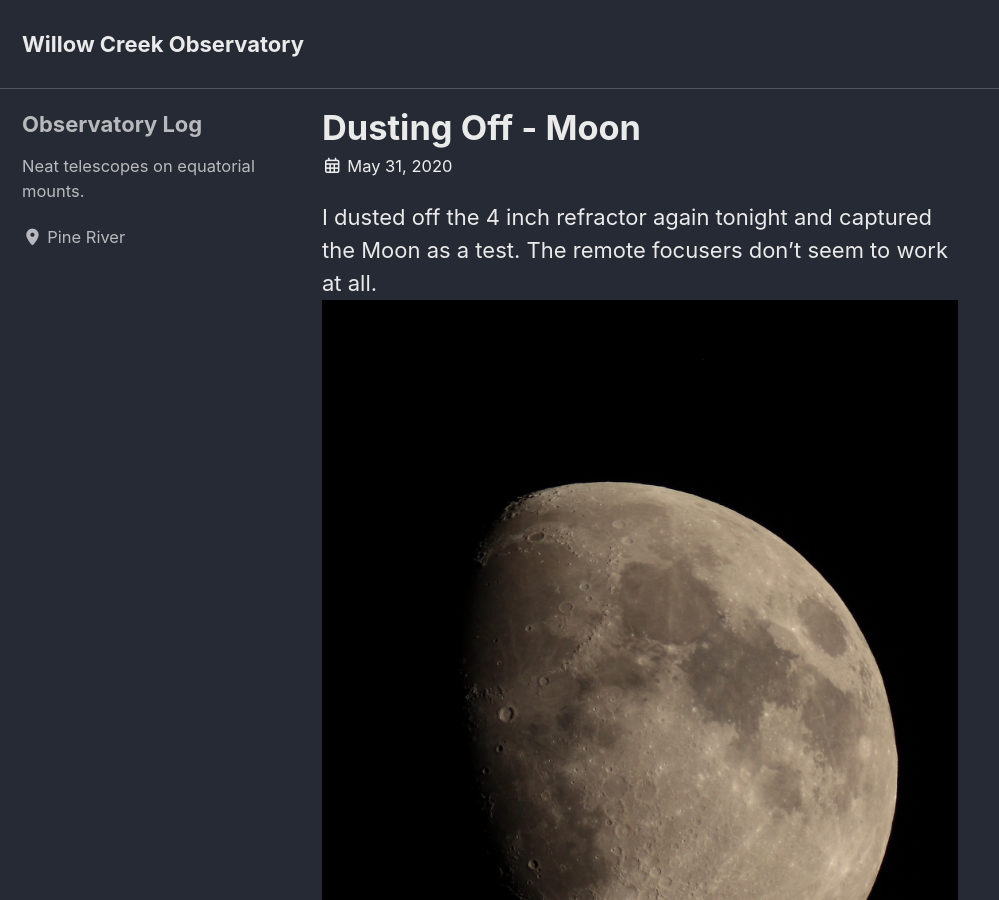
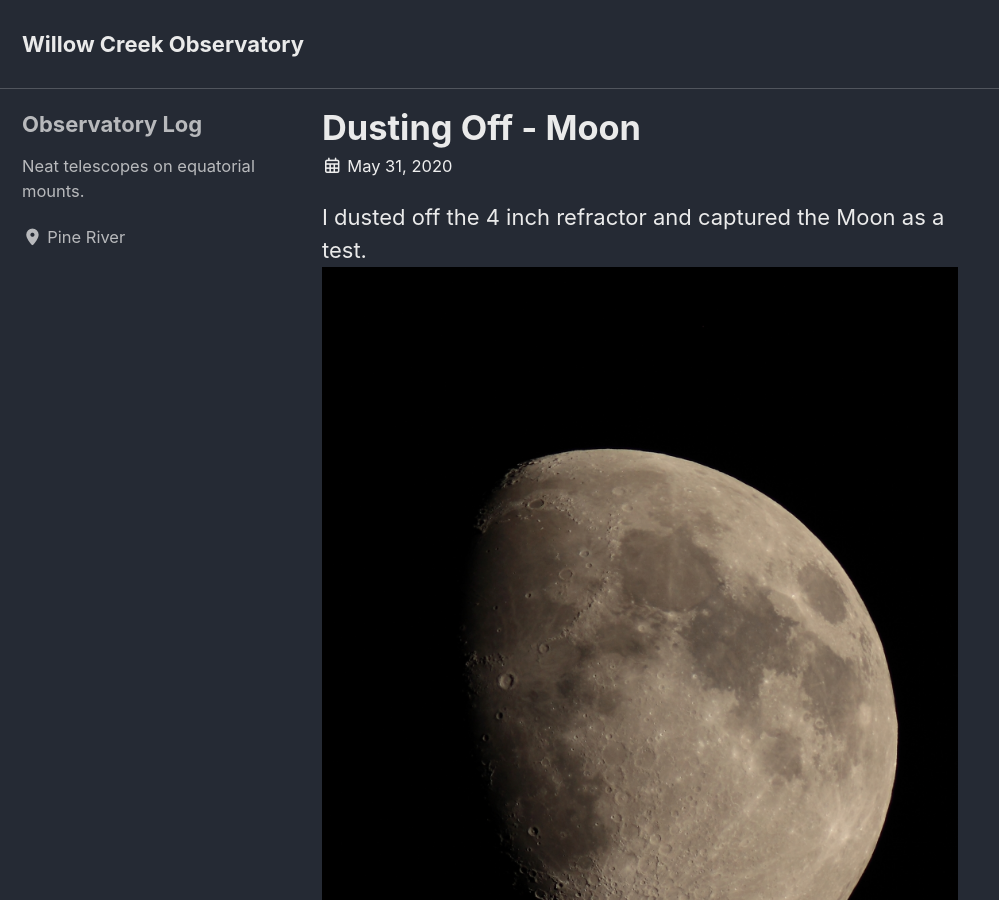
Before and after one commit to ethos101/ethos101.github.io, a Jekyll site: the page built from _posts/2020-05-31-dusting-off.md, in a window 1280 px wide and 900 px high. Shown: the whole window, without its empty margins (0-999 px from the left). Built offline with Jekyll 4.4.1, drawn with Linux system fonts in a browser that asks for light colours; cached includes are drawn as plain includes.

Commit message:
Update 2020-05-31-dusting-off.md

```diff
--- a/_posts/2020-05-31-dusting-off.md
+++ b/_posts/2020-05-31-dusting-off.md
@@ -3,5 +3,5 @@ title: Dusting Off - Moon
 date: 2020-05-31
 published: true
 ---
-I dusted off the 4 inch refractor again tonight and captured the Moon as a test. The remote focusers don't seem to work at all.
+I dusted off the 4 inch refractor and captured the Moon as a test.
 ![Moon Image](/images/moon.jpg)
```
